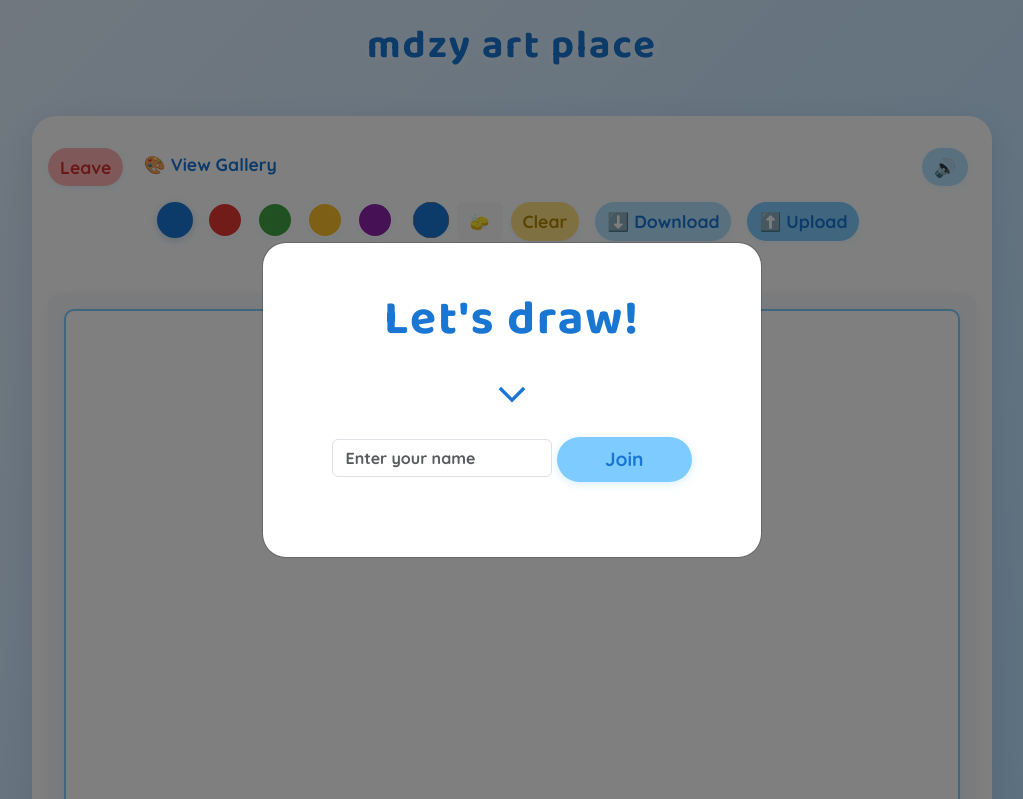
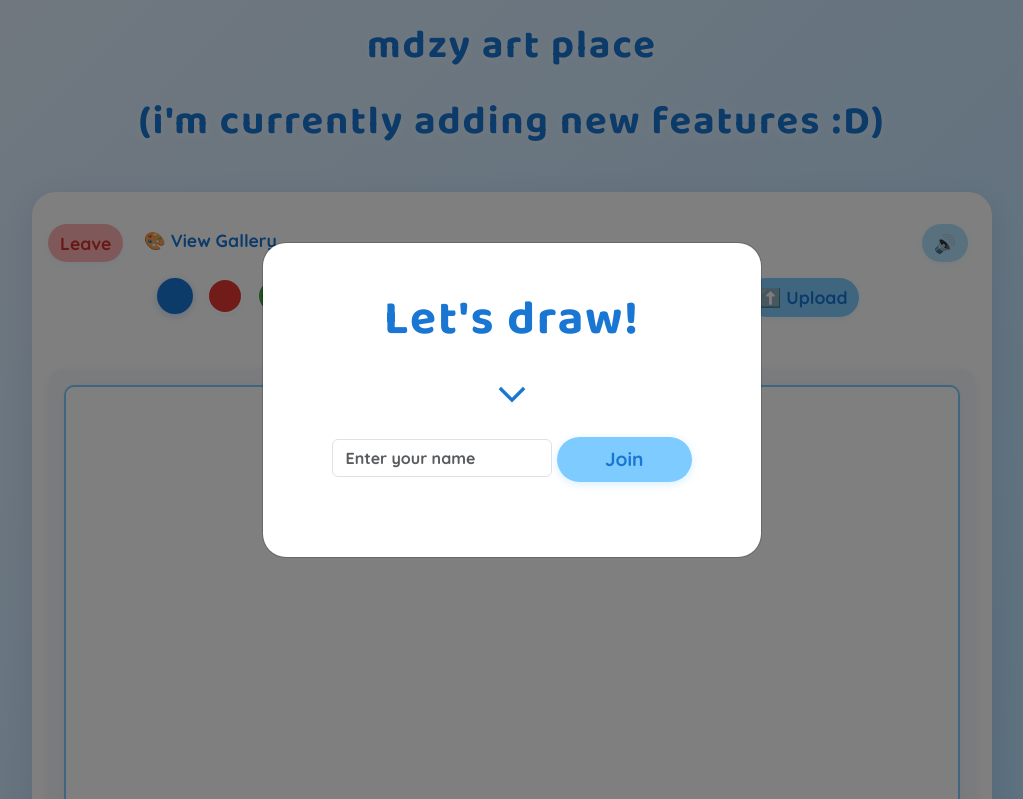
Before and after one commit to dogebunz/mdzyart, a website: page index.html in a window 1280 px wide. Shown: the top 799 px of the page, without its empty margins (128-1151 px from the left). Drawn offline with nearby package versions, Linux system fonts and the light colour scheme; some packages are replaced by stand-ins of ours; no server answers; a script that the page names is missing.

Commit message:
Update index.html

```diff
--- a/index.html
+++ b/index.html
@@ -232,6 +232,7 @@
 <body>
   <!-- Cute App Title -->
   <div class="cute-app-title text-center my-3">mdzy art place</div>
+  <div class="cute-app-title text-center my-3">(i'm currently adding new features :D)</div>
 
   <!-- Welcome Modal -->
   <div class="modal fade" id="welcomeModal" tabindex="-1" aria-labelledby="welcomeModalLabel" aria-hidden="true" data-bs-backdrop="static" data-bs-keyboard="false">
```
